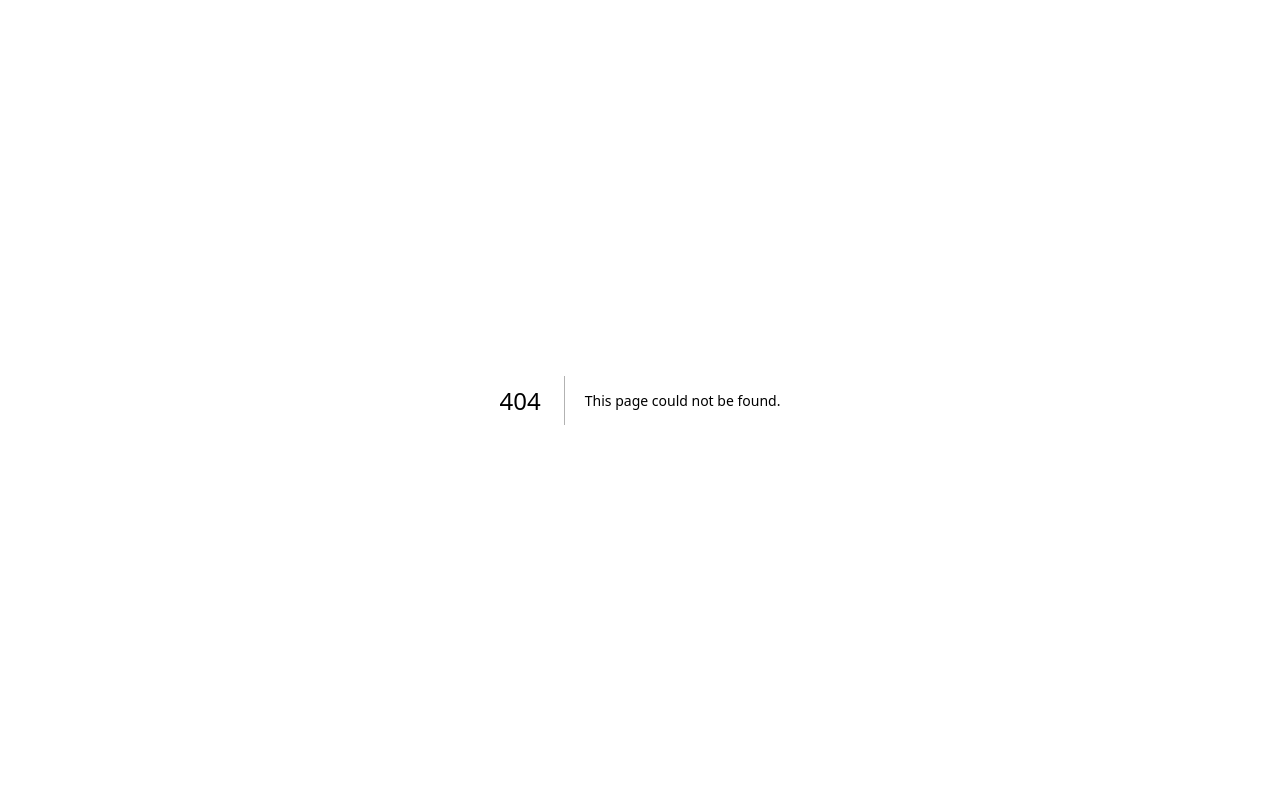
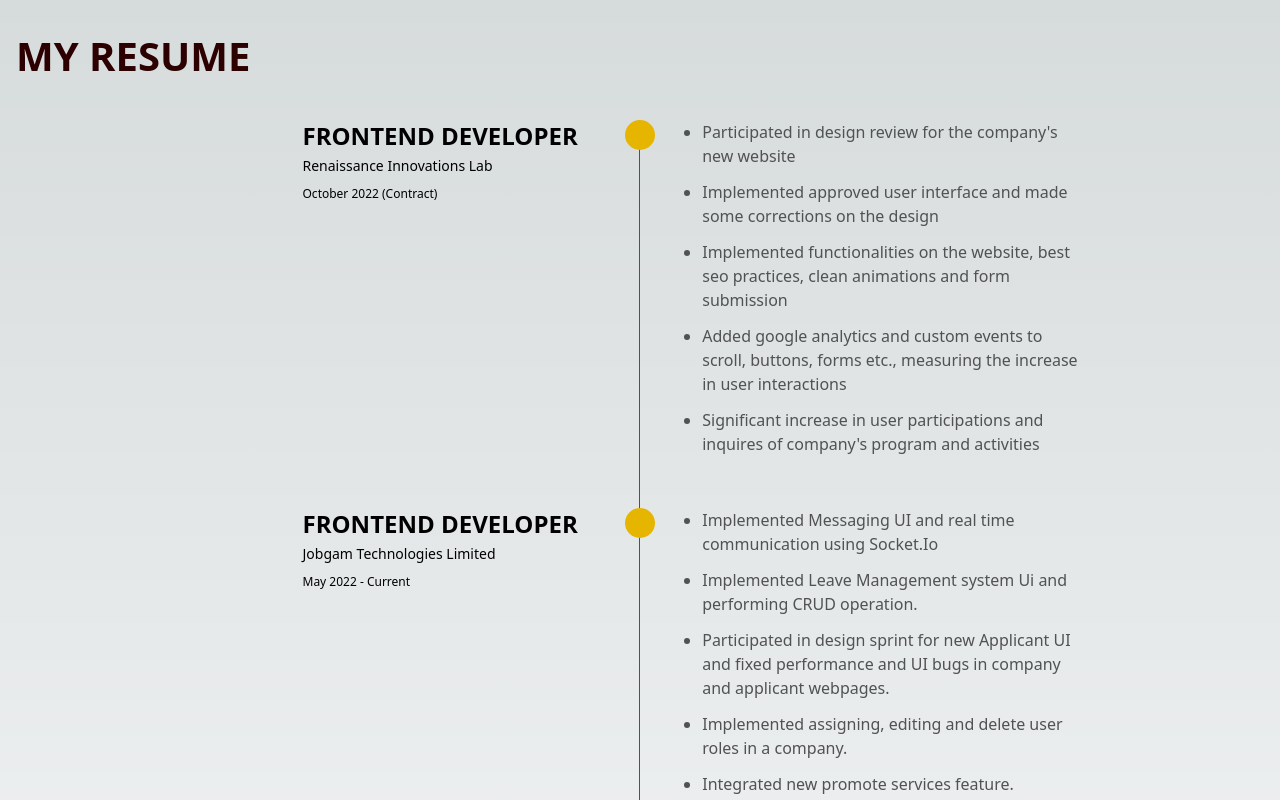
Before and after one commit to Dr-Oxy/next_portfolio, a Next.js app: page /resume in a window 1280 px wide. Before the commit this address had no page. Shown: the top 800 px of the page. Built offline with nearby package versions, Linux system fonts and the light colour scheme.

Commit message:
resume page completed

```diff
--- /dev/null
+++ b/src/pages/resume.jsx
@@ -0,0 +1,33 @@
+import Head from 'next/head';
+import { TimeLineLarge, TimeLineMobile } from '@/components/sections';
+import { Button } from '@/components/elements';
+
+const Resume = () => {
+  return (
+    <>
+      <Head>
+        <title>Chioma Otu - Frontend developer in Nigeria</title>
+        <meta name="description" content="Generated by create next app" />
+        <meta name="viewport" content="width=device-width, initial-scale=1" />
+        <link rel="icon" href="/favicon.ico" />
+      </Head>
+
+      <section className="container mx-auto px-4 py-10">
+        <h1 className="uppercase text-darkRed text-2xl lg:text-[40px] font-bold">
+          My Resume
+        </h1>
+
+        <div className="max-w-[960px] mx-auto">
+          <TimeLineLarge />
+          <TimeLineMobile />
+
+          <div className="w-fit mx-auto">
+            <Button text="download complete resume" />
+          </div>
+        </div>
+      </section>
+    </>
+  );
+};
+
+export default Resume;
```
